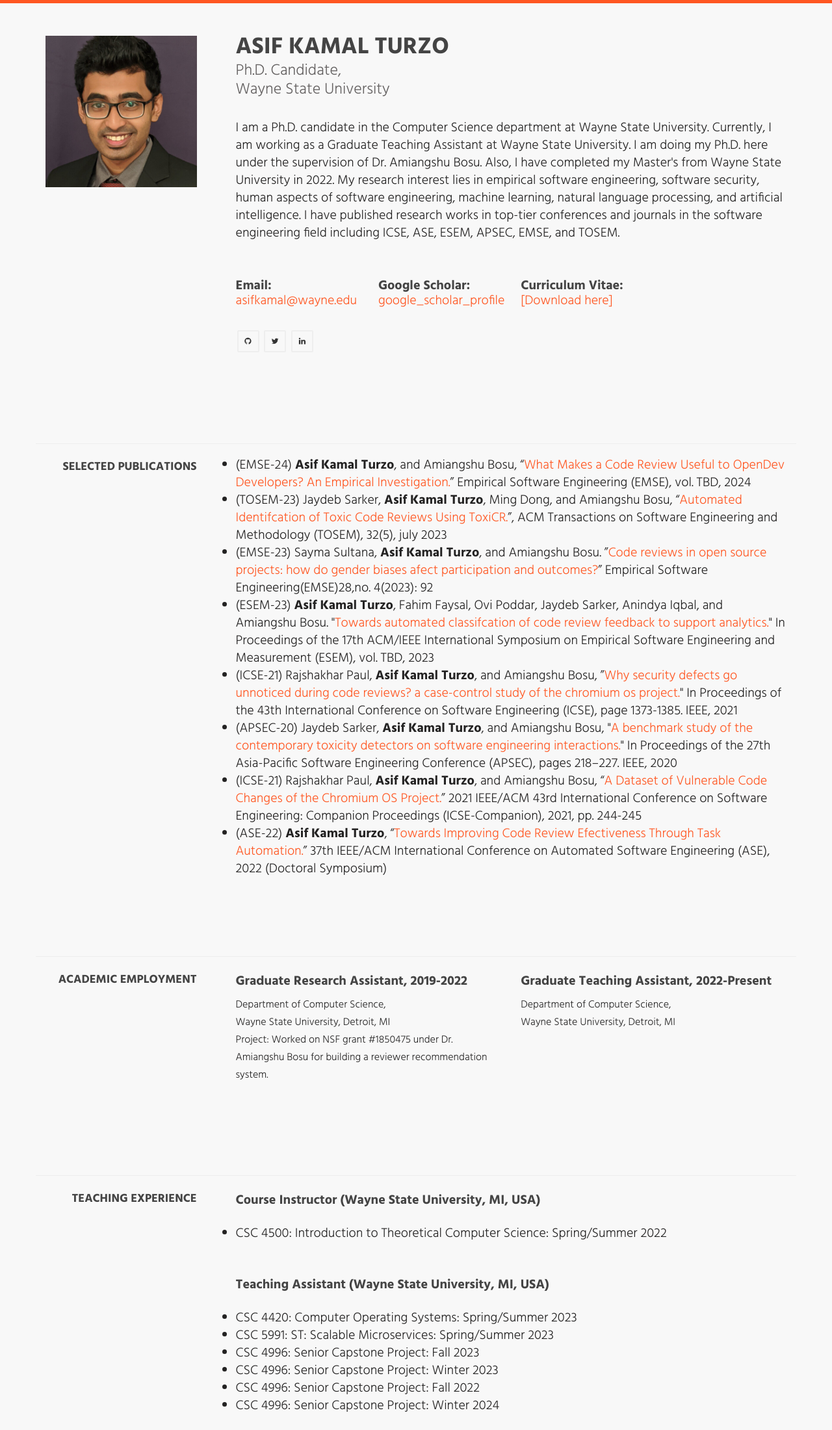
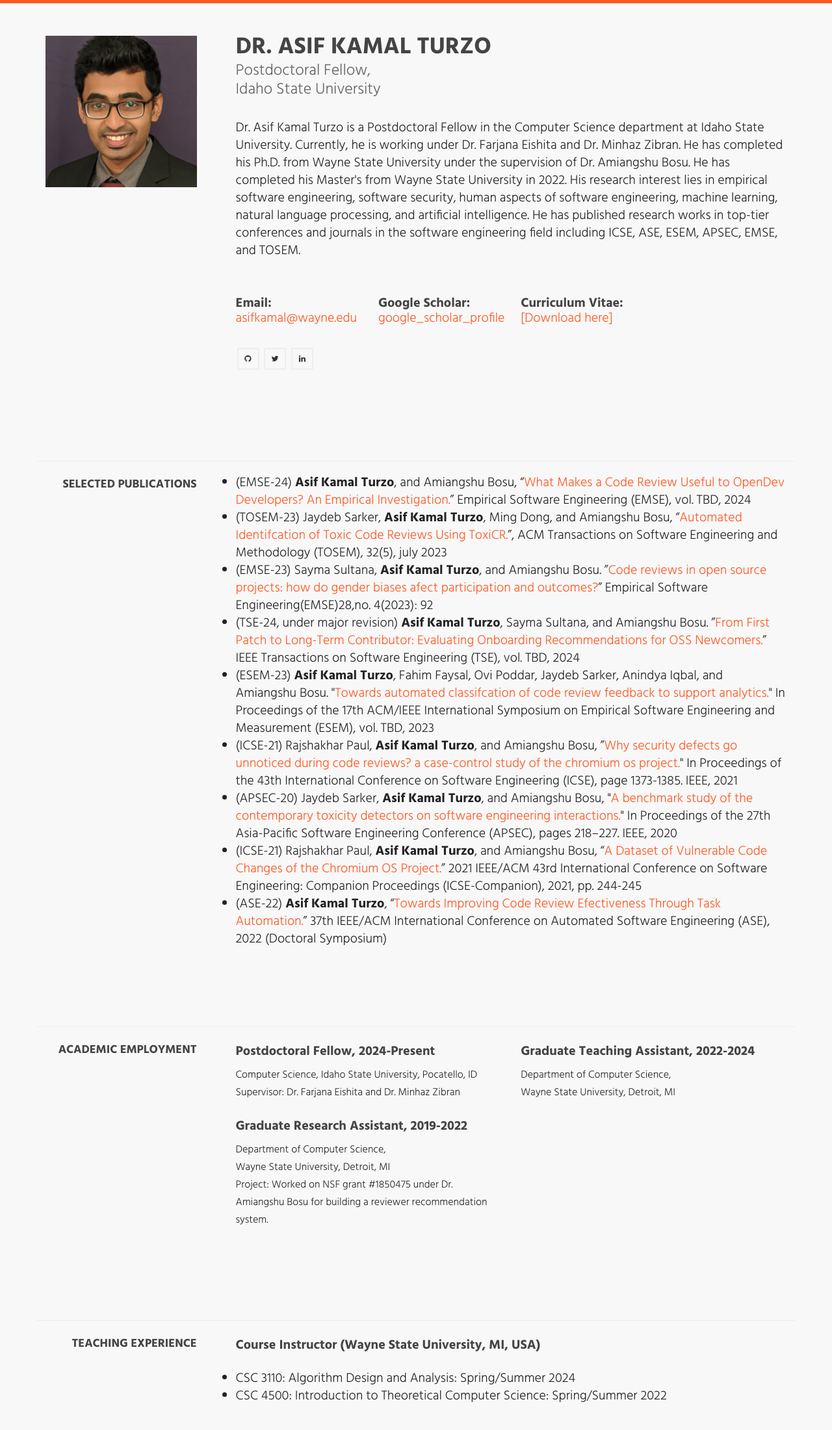
Before and after one commit to asifkamalturzo/asifkamalturzo.github.io, a plain HTML site: page index.html in a window 1280 px wide. Shown: the top 2200 px of the page at 65% size. Drawn offline with Linux system fonts and the light colour scheme.

Commit message:
Update index.html

```diff
--- a/index.html
+++ b/index.html
@@ -55,15 +55,15 @@
             </div>
             <div class="col-md-9">
                 <div class="name-wrapper">
-                    <h1 class="name">Asif Kamal Turzo</h1>
-                    <span style="color:#646161;">Ph.D. Candidate, <br>Wayne State University</span>
+                    <h1 class="name">Dr. Asif Kamal Turzo</h1>
+                    <span style="color:#646161;">Postdoctoral Fellow, <br>Idaho State University</span>
                 </div>
                 <p style="color:#232222;font-size:20px">
-                    I am a Ph.D. candidate in the Computer Science department at Wayne State University. Currently, I am working as a Graduate Teaching Assistant at Wayne State University.
-					I am doing my Ph.D. here under the supervision of Dr. Amiangshu Bosu.
-					Also, I have completed my Master's from Wayne State University in 2022.
-					My research interest lies in empirical software engineering, software security, human aspects of software engineering,
-					machine learning, natural language processing, and artificial intelligence. I have published research works in
+                    Dr. Asif Kamal Turzo is a Postdoctoral Fellow in the Computer Science department at Idaho State University. Currently, he is working under Dr. Farjana Eishita and Dr. Minhaz Zibran.
+					He has completed his Ph.D. from Wayne State University under the supervision of Dr. Amiangshu Bosu.
+					He has completed his Master's from Wayne State University in 2022.
+					His research interest lies in empirical software engineering, software security, human aspects of software engineering,
+					machine learning, natural language processing, and artificial intelligence. He has published research works in
 					top-tier conferences and journals in the software engineering field including ICSE, ASE, ESEM, APSEC, EMSE, and TOSEM.
                 </p>
 				<br>
@@ -116,6 +116,7 @@
 						   <li>(EMSE-24) <b>Asif Kamal Turzo</b>, and Amiangshu Bosu, “<a href="https://link.springer.com/article/10.1007/s10664-023-10411-x">What Makes a Code Review Useful to OpenDev Developers? An Empirical Investigation.</a>” Empirical Software Engineering (EMSE), vol. TBD, 2024</li>
 						   <li>(TOSEM-23) Jaydeb Sarker, <b>Asif Kamal Turzo</b>, Ming Dong, and Amiangshu Bosu, “<a href="https://dl.acm.org/doi/abs/10.1145/3583562">Automated Identifcation of Toxic Code Reviews Using ToxiCR.</a>”, ACM Transactions on Software Engineering and Methodology (TOSEM), 32(5), july 2023</li>
 						   <li>(EMSE-23) Sayma Sultana, <b>Asif Kamal Turzo</b>, and Amiangshu Bosu. ”<a href="https://link.springer.com/article/10.1007/s10664-023-10324-9">Code reviews in open source projects: how do gender biases afect participation and outcomes?</a>” Empirical Software Engineering(EMSE)28,no. 4(2023): 92</li>
+						   <li>(TSE-24, under major revision) <b>Asif Kamal Turzo</b>, Sayma Sultana, and Amiangshu Bosu. ”<a href="https://arxiv.org/abs/2407.04159">From First Patch to Long-Term Contributor: Evaluating Onboarding Recommendations for OSS Newcomers.</a>” IEEE Transactions on Software Engineering (TSE), vol. TBD, 2024</li>
 						   <li>(ESEM-23) <b>Asif Kamal Turzo</b>, Fahim Faysal, Ovi Poddar, Jaydeb Sarker, Anindya Iqbal, and Amiangshu Bosu. "<a href="https://ieeexplore.ieee.org/abstract/document/10304851">Towards automated classifcation of code review feedback to support analytics.</a>" In Proceedings of the 17th ACM/IEEE International Symposium on Empirical Software Engineering and Measurement (ESEM), vol. TBD, 2023</li>
 						   <li>(ICSE-21) Rajshakhar Paul, <b>Asif Kamal Turzo</b>, and Amiangshu Bosu, ”<a href="https://ieeexplore.ieee.org/abstract/document/9402130">Why security defects go unnoticed during code reviews? a case-control study of the chromium os project.</a>" In Proceedings of the 43th International Conference on Software Engineering (ICSE), page 1373-1385. IEEE, 2021</li>
 						   <li>(APSEC-20) Jaydeb Sarker, <b>Asif Kamal Turzo</b>, and Amiangshu Bosu, "<a href="https://ieeexplore.ieee.org/abstract/document/9359299">A benchmark study of the contemporary toxicity detectors on software engineering interactions.</a>" In Proceedings of the 27th Asia-Pacific Software Engineering Conference (APSEC), pages 218–227. IEEE, 2020</li>
@@ -142,6 +143,28 @@
 
             <div class="col-md-9">
                 <div class="row">
+				    <div class="col-md-6">
+                        <div class="expertise-item">
+                            <h3>Postdoctoral Fellow, 2024-Present</h3>
+
+                            <p style="color:#232222;font-size:16px">
+								Computer Science, Idaho State University, Pocatello, ID <br>
+								Supervisor: Dr. Farjana Eishita and Dr. Minhaz Zibran <br>
+                            </p>
+                        </div>
+                    </div>
+
+					<div class="col-md-6">
+                        <div class="expertise-item">
+                            <h3>Graduate Teaching Assistant, 2022-2024</h3>
+
+                            <p style="color:#232222;font-size:16px">
+								Department of Computer Science, <br>
+								Wayne State University, Detroit, MI <br>
+                            </p>
+                        </div>
+                    </div>
+
                     <div class="col-md-6">
                         <div class="expertise-item">
                             <h3>Graduate Research Assistant, 2019-2022</h3>
@@ -153,16 +176,7 @@
                             </p>
                         </div>
                     </div>
-                    <div class="col-md-6">
-                        <div class="expertise-item">
-                            <h3>Graduate Teaching Assistant, 2022-Present</h3>
 
-                            <p style="color:#232222;font-size:16px">
-								Department of Computer Science, <br>
-								Wayne State University, Detroit, MI <br>
-                            </p>
-                        </div>
-                    </div>
                 </div>
 
             </div>
@@ -188,6 +202,7 @@
 							<h3>Course Instructor (Wayne State University, MI, USA)</h3>
 							<p>
 								<ul style="list-style-type:disc;color:#232222;font-size:20px">
+								   <li>CSC 3110: Algorithm Design and Analysis: Spring/Summer 2024</li>
 								   <li>CSC 4500: Introduction to Theoretical Computer Science: Spring/Summer 2022</li>
 								</ul>
 							</p>
@@ -195,6 +210,7 @@
 							<h3>Teaching Assistant (Wayne State University, MI, USA)</h3>
 							<p>
 								<ul style="list-style-type:disc;color:#232222;font-size:20px">
+								   <li>CSC 4996: Senior Capstone Project: Winter 2024</li>
 								   <li>CSC 4420: Computer Operating Systems: Spring/Summer 2023</li>
 								   <li>CSC 5991: ST: Scalable Microservices: Spring/Summer 2023</li>
 								   <li>CSC 4996: Senior Capstone Project: Fall 2023</li>
@@ -264,7 +280,7 @@
                 <div class="row">
                     <div class="col-md-12">
                         <div class="expertise-item">
-                            <h3>Ph.D. in Computer Science, 2019-Present</h3>
+                            <h3>Ph.D. in Computer Science, 2019-2024</h3>
 
                             <p style="color:#232222;font-size:16px">
 								Wayne State University, <br>
@@ -352,11 +368,12 @@
                 <div class="row">
 					<div class="col-md-12">
 						<ul style="list-style-type:disc;color:#232222;font-size:20px">
+						   <li>Outstanding Graduate Research Assistant Award in the Computer Science Department, Wayne State University.</li>
 						   <li>Champion at mBillionth Award, 2016 (Government and Citizen Engagement sector) for VAT Checker (it is considered one of the most prestigious awards in South Asia).</li>
 						   <li>Champion at National Mobile Application Award, 2016 for VAT Checker.</li>
 						   <li>Champion at BRAC Manthan Digital Innovation Award, 2016 (E-Governance and Institutions sector) for VAT Checker.</li>
 						   <li>NSF Travel Grant for attending ESEM-2023 conference.</li>
-						   <li> SIGSOFT CAPS award for attending ESEM-2023 conference.</li>
+						   <li>SIGSOFT CAPS award for attending ESEM-2023 conference.</li>
 						</ul>
 					</div>
                 </div>
@@ -382,6 +399,7 @@
 							<h3>Reviewer</h3>
 							<p>
 								<ul style="list-style-type:disc;color:#232222;font-size:20px">
+								   <li>ACM Transactions on Software Engineering and Methodology (TOSEM) Journal: 2024-Present</li>
 								   <li>Software Quality Journal: 2022-Present</li>
 								   <li>Junior PC member at Mining Software Repository (MSR) 2022 Conference</li>
 								</ul>
@@ -448,13 +466,12 @@
                 <div class="row">
                     <div class="col-md-12">
                         <div class="expertise-item">
-                            <h3>Address:</h3>
+                           <!-- <h3>Address:</h3> -->
 
                             <p style="color:#232222;font-size:16px">
 								Department of Computer Science, <br>
-								Wayne State University, <br>
-								5057 Woodward Ave., Suite# 3105, <br>
-								Detroit, MI 48202
+								Idaho State University, <br>
+								Office Email: asifkamalturzo@isu.edu
                             </p>
                         </div>
 
```
